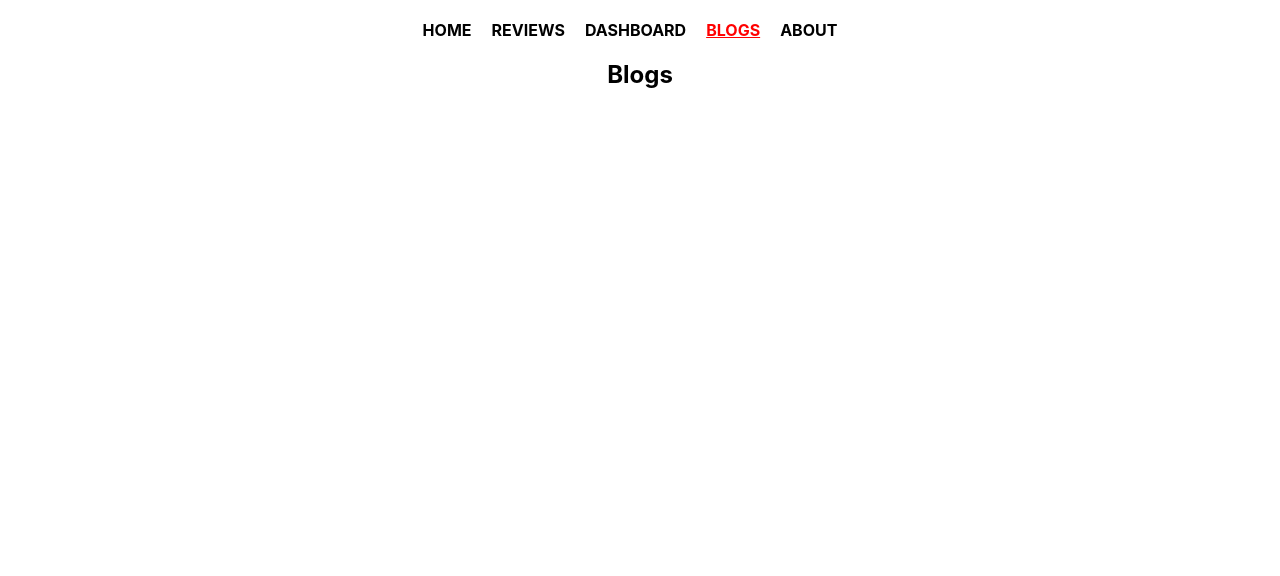
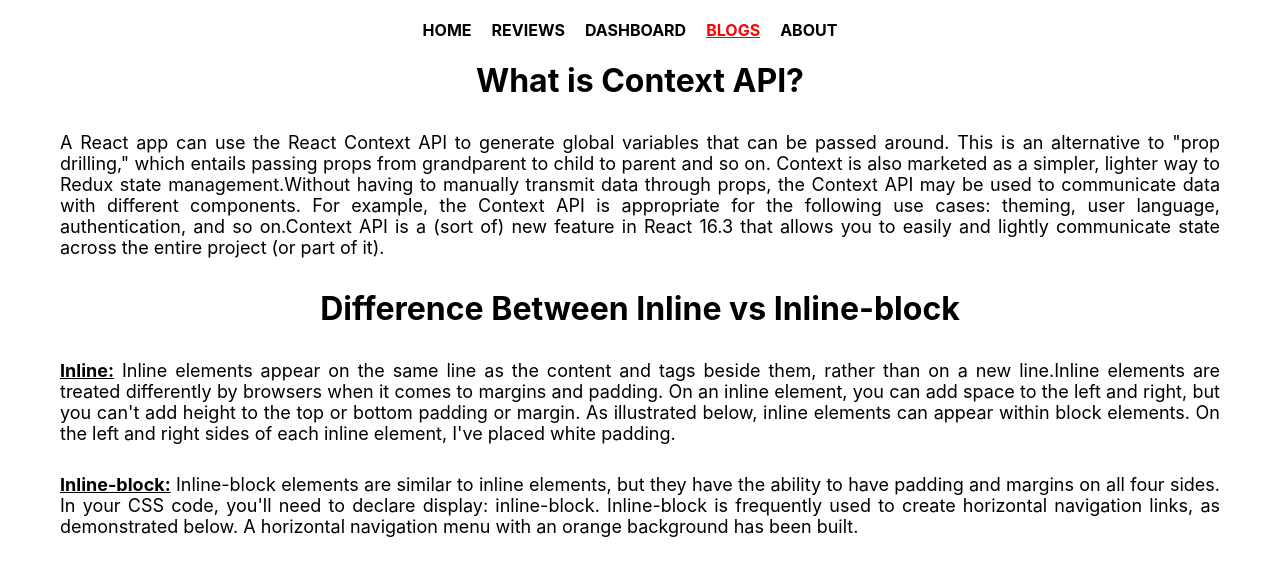
Before and after one commit to ARIF-630419/ProductAnalysis, a React (Create React App) app: page /blogs in a window 1280 px wide. Shown: the top 576 px of the page. Built offline with nearby package versions, Linux system fonts and the light colour scheme.

Commit message:
blogs added

```diff
--- a/public/index.html
+++ b/public/index.html
@@ -1,14 +1,12 @@
 <!DOCTYPE html>
 <html lang="en">
+
 <head>
   <meta charset="utf-8" />
   <link rel="icon" href="%PUBLIC_URL%/favicon.ico" />
   <meta name="viewport" content="width=device-width, initial-scale=1" />
   <meta name="theme-color" content="#000000" />
-    <meta
-      name="description"
-      content="Web site created using create-react-app"
-    />
+  <meta name="description" content="Web site created using create-react-app" />
   <link rel="apple-touch-icon" href="%PUBLIC_URL%/logo192.png" />
   <!--
       manifest.json provides metadata used when your web app is installed on a
@@ -24,8 +22,9 @@
       work correctly both with client-side routing and a non-root public URL.
       Learn how to configure a non-root public URL by running `npm run build`.
     -->
-    <title>React App</title>
+  <title>Asus Laptop Reviews</title>
 </head>
+
 <body>
   <noscript>You need to enable JavaScript to run this app.</noscript>
   <div id="root"></div>
@@ -40,4 +39,5 @@
       To create a production bundle, use `npm run build` or `yarn build`.
     -->
 </body>
+
 </html>
--- a/src/Component/Blogs/Blogs.css
+++ b/src/Component/Blogs/Blogs.css
@@ -0,0 +1,11 @@
+.text-contant {
+    text-align: justify;
+    font-size: 18px;
+    margin: 10px 30px;
+    padding: 10px 30px;
+}
+
+.bold {
+    text-decoration: underline;
+    font-weight: bold;
+}
--- a/src/Component/Blogs/Blogs.js
+++ b/src/Component/Blogs/Blogs.js
@@ -1,9 +1,20 @@
 import React from 'react';
+import "./Blogs.css"
 
 const Blogs = () => {
     return (
         <div>
-            <h2>Blogs</h2>
+            <h1>What is Context API?</h1>
+            <p className='text-contant'> A React app can use the React Context API to generate global variables that can be passed around. This is an alternative to "prop drilling," which entails passing props from grandparent to child to parent and so on. Context is also marketed as a simpler, lighter way to Redux state management.Without having to manually transmit data through props, the Context API may be used to communicate data with different components. For example, the Context API is appropriate for the following use cases: theming, user language, authentication, and so on.Context API is a (sort of) new feature in React 16.3 that allows you to easily and lightly communicate state across the entire project (or part of it).</p>
+            <h1>Difference Between Inline vs Inline-block</h1>
+            <p className='text-contant'>
+                <span className='bold'>Inline:</span> Inline elements appear on the same line as the content and tags beside them, rather than on a new line.Inline elements are treated differently by browsers when it comes to margins and padding. On an inline element, you can add space to the left and right, but you can't add height to the top or bottom padding or margin.
+                As illustrated below, inline elements can appear within block elements. On the left and right sides of each inline element, I've placed white padding.
+            </p>
+            <p className='text-contant'>
+                <span className='bold'>Inline-block:</span> Inline-block elements are similar to inline elements, but they have the ability to have padding and margins on all four sides. In your CSS code, you'll need to declare display: inline-block.
+                Inline-block is frequently used to create horizontal navigation links, as demonstrated below. A horizontal navigation menu with an orange background has been built.
+            </p>
         </div>
     );
 };
```
Lines whose indentation alone changed are shown as unchanged.
